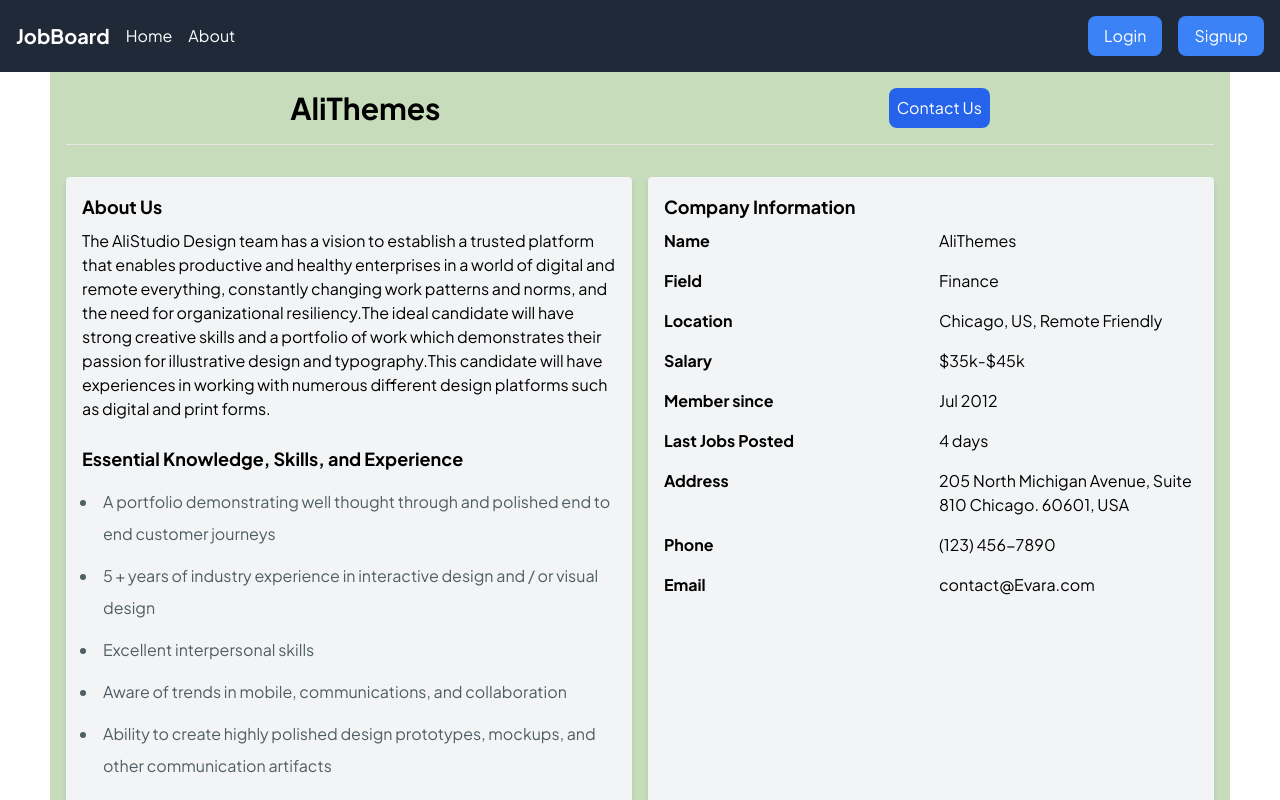
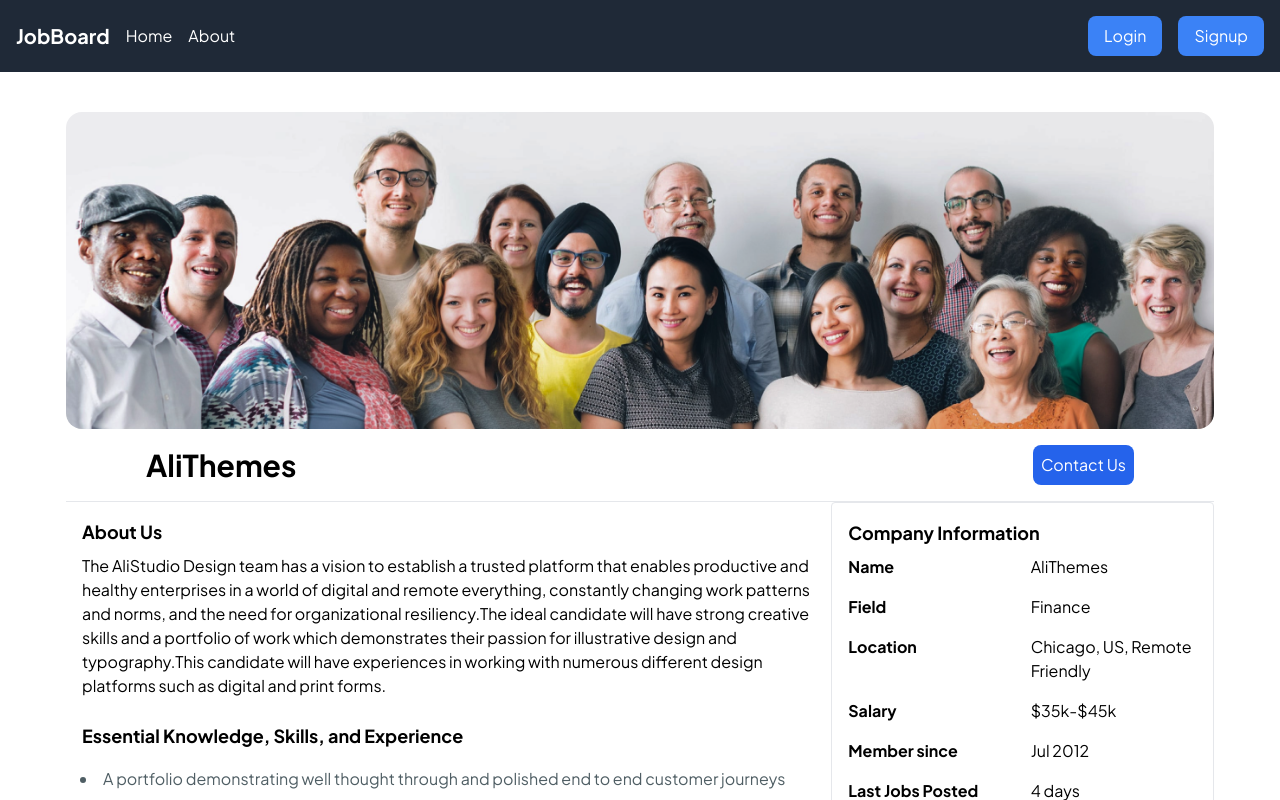
Before and after one commit to HariRaj-tech/JobBoard, a React (Create React App) app in the folder frontend/: page /companydetails in a window 1280 px wide. Shown: the top 800 px of the page. Built offline with nearby package versions, Linux system fonts and the light colour scheme.

Commit message:
updated companydetails page

```diff
--- a/frontend/src/pages/about/About.js
+++ b/frontend/src/pages/about/About.js
@@ -2,7 +2,7 @@ import React from 'react'
 
 export default function About() {
     return (
-        <div className='container mx-auto bg-[#C6DCBA] h-screen max-w-screen'>
+        <div className='container mx-auto h-screen max-w-screen'>
             <h1 className='font-bold text-center text-3xl mx-auto pt-9'>About Us</h1>
             <p className='text-lg mt-4 text-center'>JobBoard is the best resource to discover and connect with employers and employees worldwide.</p>
         </div>
--- a/frontend/src/pages/recruiters/Companydetails.js
+++ b/frontend/src/pages/recruiters/Companydetails.js
@@ -1,5 +1,6 @@
 import React from 'react'
 import { Link } from 'react-router-dom';
+import companyimg from '../../assets/companyimg.png'
 
 export default function Companydetails() {
 
@@ -30,19 +31,24 @@ export default function Companydetails() {
     ]
 
     return (
-        <div className="container mx-auto px-4 bg-[#C6DCBA] h-screen">
+        <div className="container mx-auto px-4 h-screen">
 
-            <div className="flex justify-around items-center py-4 border-b border-gray-200">
-                <h1 className="text-3xl font-bold">{companyData.name}</h1>
+            <div className=' container mt-10'>
+                <img className='rounded-2xl' src={companyimg} alt="" />
+            </div>
+
+            <div className="flex justify-between items-center py-4 border-b border-gray-200">
+                <h1 className="text-3xl font-bold ml-20">{companyData.name}</h1>
                 <div className="flex items-center space-x-4">
-                    <Link className="text-white bg-blue-600 p-2 rounded-lg hover:bg-blue-800">Contact Us</Link>
+                    <Link className="text-white bg-blue-600 p-2 rounded-lg hover:bg-blue-800 mr-20">Contact Us</Link>
                 </div>
             </div>
 
 
-            <div className="mt-8 grid grid-cols-1 md:grid-cols-2 gap-4">
+            {/* <div className="mt-8 grid grid-cols-1 md:grid-cols-2 gap-4"> */}
 
-                <div className="bg-gray-100 p-4 rounded shadow-md">
+            <div className='flex'>
+                <div className="bg-white-100 p-4 rounded  w-2/3">
                     <h2 className="text-lg font-bold mb-2">About Us</h2>
                     <p>{companyData.about}</p>
 
@@ -55,7 +61,7 @@ export default function Companydetails() {
                 </div>
 
                 {/* Company Information */}
-                <div className="bg-gray-100 p-4 rounded shadow-md">
+                <div className="bg-white-100 p-4 rounded  w-1/3 border border-gray-200 border-collapse">
                     <h2 className="text-lg font-bold mb-2">Company Information</h2>
                     <dl className="grid grid-cols-2 gap-4">
                         <dt className="font-bold">Name</dt>
@@ -81,8 +87,9 @@ export default function Companydetails() {
                         <dd>{companyData.email}</dd>
                     </dl>
                 </div>
+            </div>
 
-            </div>
+            {/* </div> */}
 
 
 
```
Also changed, not shown: frontend/src/assets/companyimg.png (added).
